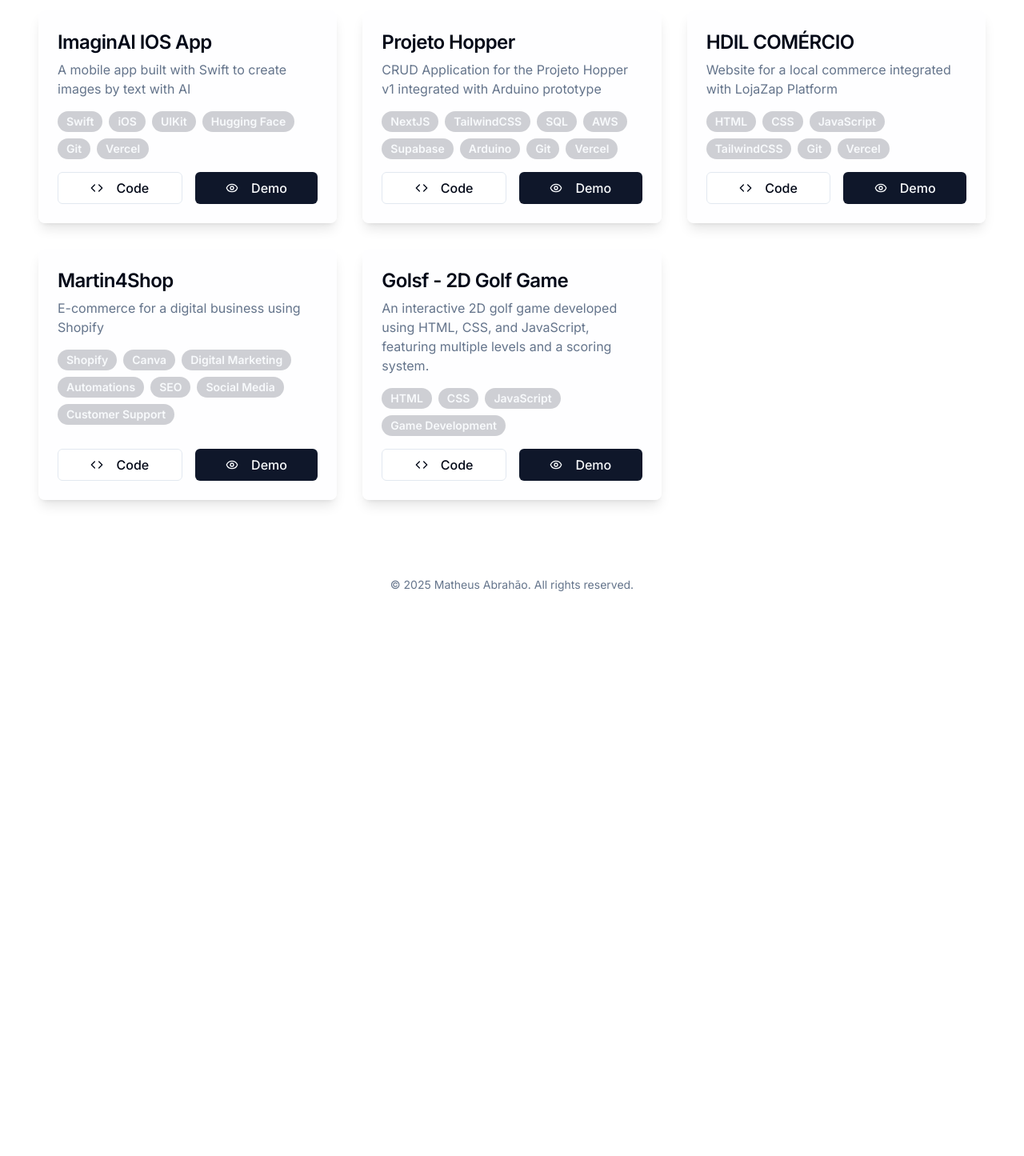
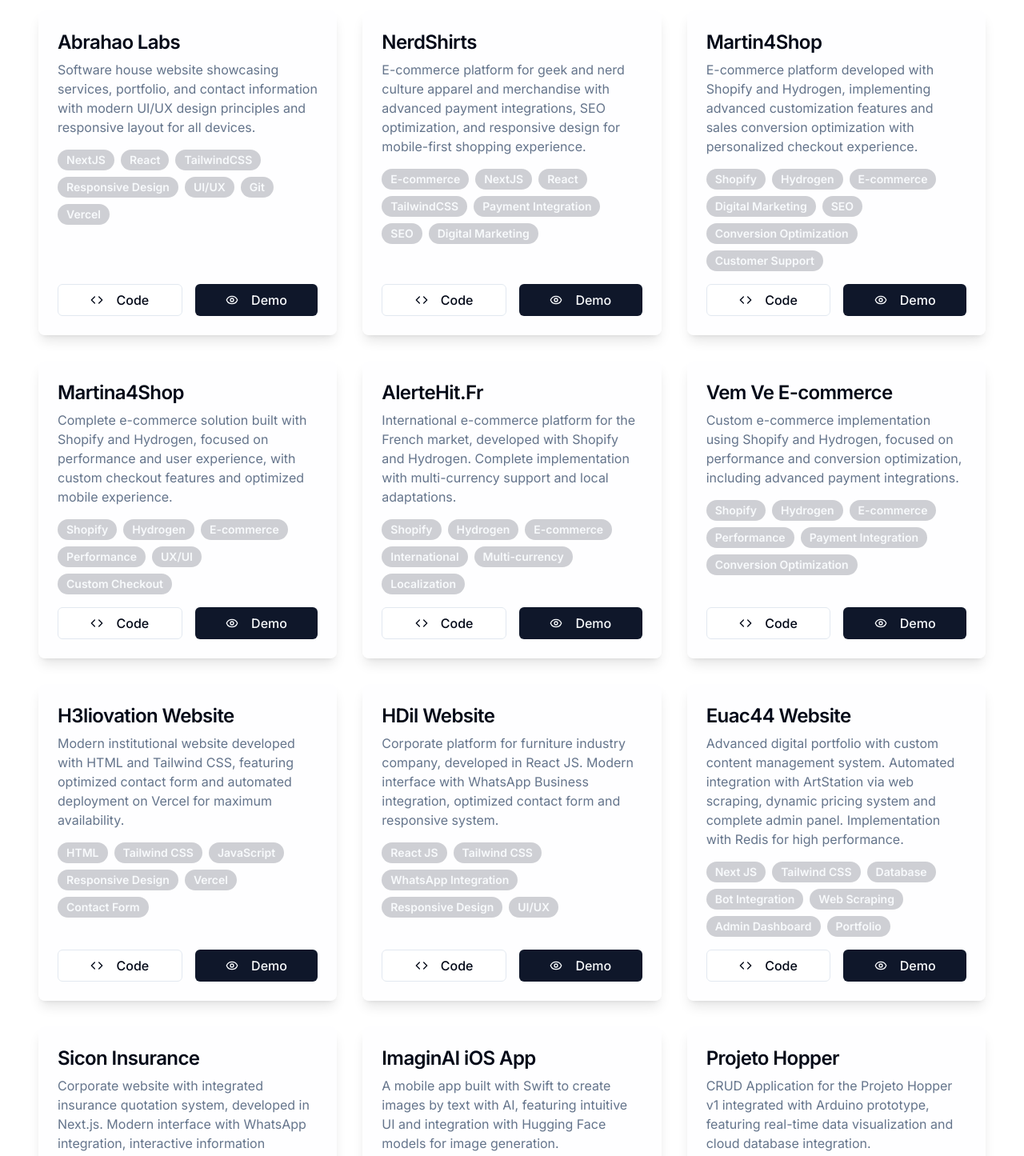
Before and after one commit to abrahao-dev/my-portfolio, a Next.js app: page /projects in a window 1280 px wide. Shown: the part 260-1705 px from the top of the page at 80% size. Before the commit the page ends 1017 px from the top, so only its background shows below. Built offline with nearby package versions, Linux system fonts and the light colour scheme.

Commit message:
update some projects

```diff
--- a/src/app/projects/page.tsx
+++ b/src/app/projects/page.tsx
@@ -9,37 +9,93 @@
 
 const projects = [
   {
-    title: "ImaginAI IOS App",
-    description: "A mobile app built with Swift to create images by text with AI",
-    tags: ["Swift", "iOS", "UIKit", "Hugging Face", "Git", "Vercel"],
+    title: "Abrahao Labs",
+    description: "Software house website showcasing services, portfolio, and contact information with modern UI/UX design principles and responsive layout for all devices.",
+    tags: ["NextJS", "React", "TailwindCSS", "Responsive Design", "UI/UX", "Git", "Vercel"],
+    link: "#",
+    demoLink: "https://www.abrahaolabs.com.br"
+  },
+  {
+    title: "NerdShirts",
+    description: "E-commerce platform for geek and nerd culture apparel and merchandise with advanced payment integrations, SEO optimization, and responsive design for mobile-first shopping experience.",
+    tags: ["E-commerce", "NextJS", "React", "TailwindCSS", "Payment Integration", "SEO", "Digital Marketing"],
+    link: "#",
+    demoLink: "https://www.nerdshirts.com.br"
+  },
+  {
+    title: "Martin4Shop",
+    description: "E-commerce platform developed with Shopify and Hydrogen, implementing advanced customization features and sales conversion optimization with personalized checkout experience.",
+    tags: ["Shopify", "Hydrogen", "E-commerce", "Digital Marketing", "SEO", "Conversion Optimization", "Customer Support"],
+    link: "#",
+    demoLink: "https://martin4shop.com.br/"
+  },
+  {
+    title: "Martina4Shop",
+    description: "Complete e-commerce solution built with Shopify and Hydrogen, focused on performance and user experience, with custom checkout features and optimized mobile experience.",
+    tags: ["Shopify", "Hydrogen", "E-commerce", "Performance", "UX/UI", "Custom Checkout"],
+    link: "#",
+    demoLink: "https://martina4shop.com.br/"
+  },
+  {
+    title: "AlerteHit.Fr",
+    description: "International e-commerce platform for the French market, developed with Shopify and Hydrogen. Complete implementation with multi-currency support and local adaptations.",
+    tags: ["Shopify", "Hydrogen", "E-commerce", "International", "Multi-currency", "Localization"],
+    link: "#",
+    demoLink: "https://alertehit.fr/"
+  },
+  {
+    title: "Vem Ve E-commerce",
+    description: "Custom e-commerce implementation using Shopify and Hydrogen, focused on performance and conversion optimization, including advanced payment integrations.",
+    tags: ["Shopify", "Hydrogen", "E-commerce", "Performance", "Payment Integration", "Conversion Optimization"],
+    link: "#",
+    demoLink: "https://vemve.com.br/"
+  },
+  {
+    title: "H3liovation Website",
+    description: "Modern institutional website developed with HTML and Tailwind CSS, featuring optimized contact form and automated deployment on Vercel for maximum availability.",
+    tags: ["HTML", "Tailwind CSS", "JavaScript", "Responsive Design", "Vercel", "Contact Form"],
+    link: "#",
+    demoLink: "https://h3liovation-master.vercel.app/"
+  },
+  {
+    title: "HDil Website",
+    description: "Corporate platform for furniture industry company, developed in React JS. Modern interface with WhatsApp Business integration, optimized contact form and responsive system.",
+    tags: ["React JS", "Tailwind CSS", "WhatsApp Integration", "Responsive Design", "UI/UX"],
+    link: "https://github.com/abrahao-dev/hdil-master",
+    demoLink: "https://hdil-2023.vercel.app/"
+  },
+  {
+    title: "Euac44 Website",
+    description: "Advanced digital portfolio with custom content management system. Automated integration with ArtStation via web scraping, dynamic pricing system and complete admin panel. Implementation with Redis for high performance.",
+    tags: ["Next JS", "Tailwind CSS", "Database", "Bot Integration", "Web Scraping", "Admin Dashboard", "Portfolio"],
+    link: "#",
+    demoLink: "https://euac44.com/"
+  },
+  {
+    title: "Sicon Insurance",
+    description: "Corporate website with integrated insurance quotation system, developed in Next.js. Modern interface with WhatsApp integration, interactive information components and optimized responsive system.",
+    tags: ["Next JS", "Tailwind CSS", "Portfolio", "WhatsApp Integration", "Responsive Design"],
+    link: "#",
+    demoLink: "https://sicon-corretora.vercel.app/"
+  },
+  {
+    title: "ImaginAI iOS App",
+    description: "A mobile app built with Swift to create images by text with AI, featuring intuitive UI and integration with Hugging Face models for image generation.",
+    tags: ["Swift", "iOS", "UIKit", "Hugging Face", "AI", "Image Generation"],
     link: "https://github.com/abrahao-dev/imaginAI",
     demoLink: "#"
   },
   {
     title: "Projeto Hopper",
-    description: "CRUD Application for the Projeto Hopper v1 integrated with Arduino prototype",
-    tags: ["NextJS", "TailwindCSS", "SQL","AWS", "Supabase", "Arduino", "Git", "Vercel"],
+    description: "CRUD Application for the Projeto Hopper v1 integrated with Arduino prototype, featuring real-time data visualization and cloud database integration.",
+    tags: ["NextJS", "TailwindCSS", "SQL", "AWS", "Supabase", "Arduino", "IoT", "Vercel"],
     link: "https://github.com/abrahao-dev/projetohopperapp",
     demoLink: "https://projetohopperapp.vercel.app/"
   },
   {
-    title: "HDIL COMÉRCIO",
-    description: "Website for a local commerce integrated with LojaZap Platform",
-    tags: ["HTML", "CSS", "JavaScript", "TailwindCSS", "Git", "Vercel"],
-    link: "https://github.com/abrahao-dev/hdil-master",
-    demoLink: "https://hdil-2023.vercel.app/"
-  },
-  {
-    title: "Martin4Shop",
-    description: "E-commerce for a digital business using Shopify",
-    tags: ["Shopify", "Canva", "Digital Marketing", "Automations","SEO", "Social Media", "Customer Support"],
-    link: "#",
-    demoLink: "https://martin4shop.com.br/"
-  },
-  {
     title: "Golsf - 2D Golf Game",
-    description: "An interactive 2D golf game developed using HTML, CSS, and JavaScript, featuring multiple levels and a scoring system.",
-    tags: ["HTML", "CSS", "JavaScript", "Game Development"],
+    description: "An interactive 2D golf game developed using HTML, CSS, and JavaScript, featuring multiple levels, physics engine, and a comprehensive scoring system.",
+    tags: ["HTML", "CSS", "JavaScript", "Game Development", "Physics Engine", "Canvas API"],
     link: "https://github.com/abrahao-dev/golsf-2d-game",
     demoLink: "https://golsf-2d-game.vercel.app/"
   },
```
